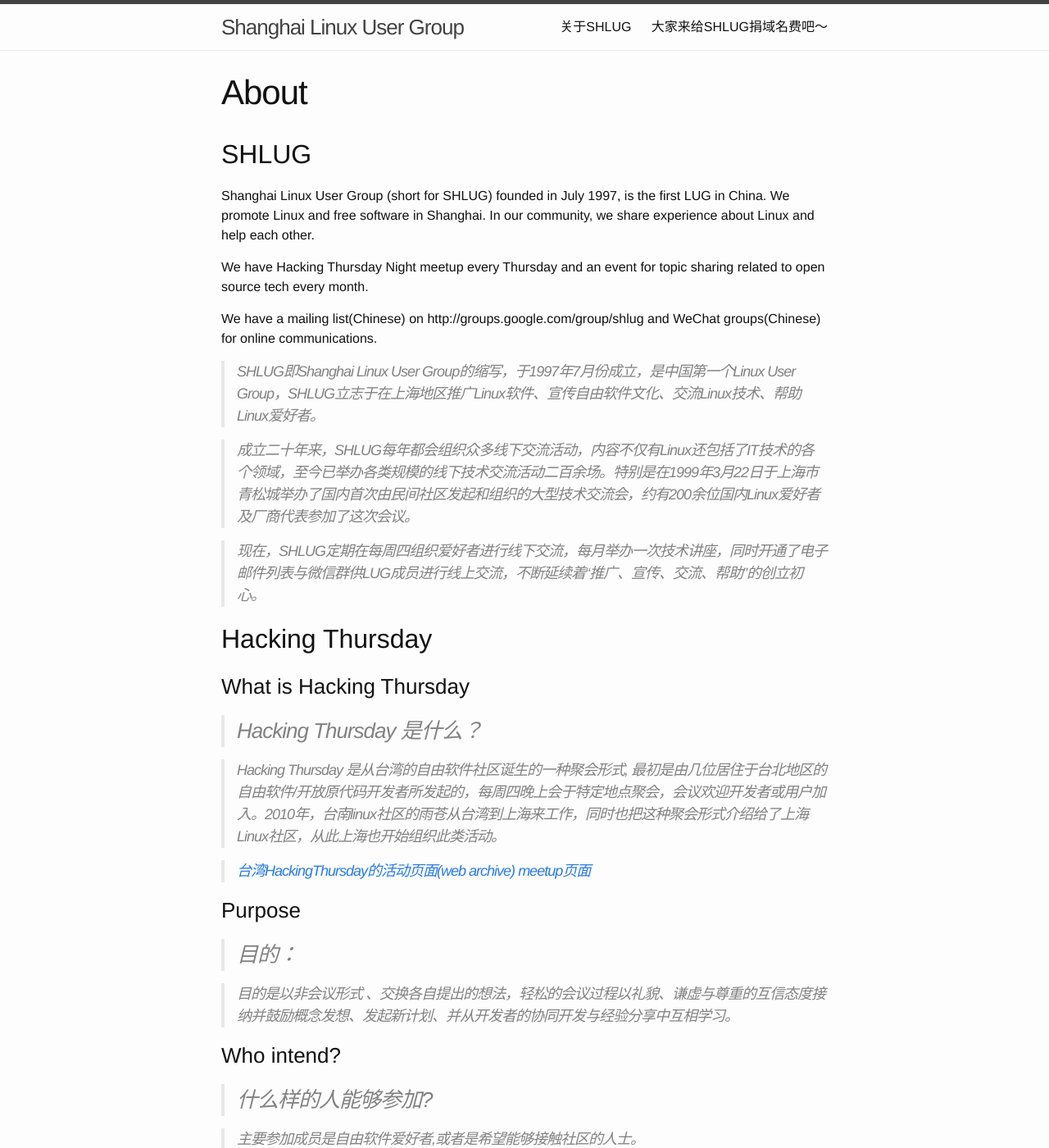
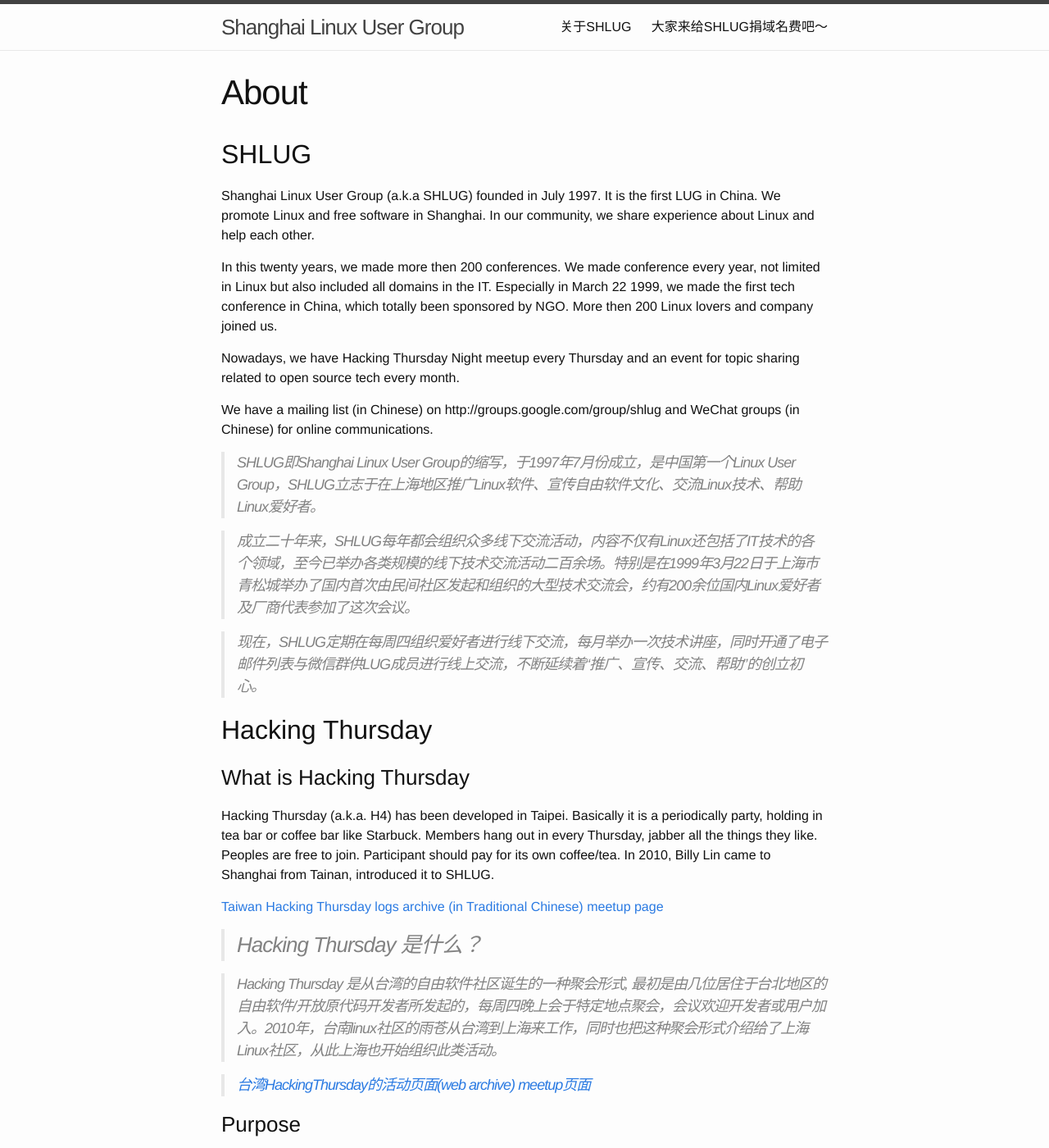
Before and after one commit to shanghailug/shanghailug.github.io, a Jekyll site: the page built from about.en.md, in a window 1280 px wide and 1400 px high. Shown: the whole window at 82% size. Built offline with Jekyll 4.4.1, drawn with Linux system fonts in a browser that asks for light colours; some of the changed text lies outside the part shown.

Commit message:
eng translation

```diff
--- a/about.en.md
+++ b/about.en.md
@@ -7,11 +7,13 @@
 
 ## SHLUG
 
-Shanghai Linux User Group (short for SHLUG) founded in July 1997, is the first LUG in China. We promote Linux and free software in Shanghai. In our community, we share experience about Linux and help each other.
+Shanghai Linux User Group (a.k.a SHLUG) founded in July 1997. It is the first LUG in China. We promote Linux and free software in Shanghai. In our community, we share experience about Linux and help each other.
 
-We have Hacking Thursday Night meetup every Thursday and an event for topic sharing related to open source tech every month.
+In this twenty years, we made more then 200 conferences. We made conference every year, not limited in Linux but also included all domains in the IT. Especially in March 22 1999, we made the first tech conference in China, which totally been sponsored by NGO. More then 200 Linux lovers and company joined us.
 
-We have a mailing list(Chinese) on http://groups.google.com/group/shlug and WeChat groups(Chinese) for online communications.
+Nowadays, we have Hacking Thursday Night meetup every Thursday and an event for topic sharing related to open source tech every month.
+
+We have a mailing list (in Chinese) on http://groups.google.com/group/shlug and WeChat groups (in Chinese) for online communications.
 
 > SHLUG即Shanghai Linux User Group的缩写，于1997年7月份成立，是中国第一个Linux User Group，SHLUG立志于在上海地区推广Linux软件、宣传自由软件文化、交流Linux技术、帮助Linux爱好者。
 
@@ -22,6 +24,11 @@
 ## Hacking Thursday
 
 ### What is Hacking Thursday
+
+Hacking Thursday (a.k.a. H4) has been developed in Taipei. Basically it is a periodically party, holding in tea bar or coffee bar like Starbuck. Members hang out in every Thursday, jabber all the things they like. Peoples are free to join. Participant should pay for its own coffee/tea. In 2010, Billy Lin came to Shanghai from Tainan, introduced it to SHLUG.
+
+[Taiwan Hacking Thursday logs archive (in Traditional Chinese)](https://web.archive.org/web/20150427043147/http://hack.ingday.org/) [meetup page](https://www.meetup.com/hackingthursday/)
+
 > ### Hacking Thursday 是什么？
 
 > Hacking Thursday 是从台湾的自由软件社区诞生的一种聚会形式, 最初是由几位居住于台北地区的自由软件/开放原代码开发者所发起的，每周四晚上会于特定地点聚会，会议欢迎开发者或用户加入。2010年，台南linux社区的雨苍从台湾到上海来工作，同时也把这种聚会形式介绍给了上海Linux社区，从此上海也开始组织此类活动。
@@ -33,15 +40,21 @@
 
 > 目的是以非会议形式 、交换各自提出的想法，轻松的会议过程以礼貌、谦虚与尊重的互信态度接纳并鼓励概念发想、发起新计划、并从开发者的协同开发与经验分享中互相学习。
 
+The purpose of H4, is to exchange your thoughts. It's not like a conference, which have topics and the schedule. H4 is a party. You can talk with anyone you like, discuss your ideas, start new projects, collaborate your works, share your experience and enjoy your life with politeness, humility and respect.
+
 ### Who intend?
 > ### 什么样的人能够参加?
 
 > 主要参加成员是自由软件爱好者,或者是希望能够接触社区的人士。
 
+Anyone. But regarding of our topics, we hope you will love open source software, or would like to keep in touch with our community.
+
 ### Flow
 > ### 聚会的组织流程：
 
 > 目前，每周二由聚会的组织者在SHLUG的邮件列表中会发布聚会计划，有兴趣参与人员可以按照邮件中的地址自行前往参加，聚会场地会有专门的标志识别。聚会没有任何条件限制或参加门槛，活动组织者也不会收取入场费用，但聚会中产生的餐饮费用自付，一般人均约20元－40元。
+
+Sponsors will publish plan in mail list every Tuesday. Feel free to join. We have a plastic brand in the place so you won't miss us. There have no limitation nor fee. But participant should pay for its own food/drink/beverage. It's about 20 to 40 CNY per capita.
 
 ### Content
 > ### 内容：
@@ -49,13 +62,21 @@
 > 交流系统工具 & 使用技巧
 > 八卦
 
+Anything.
+
+Discuss web, network, programming, system, system toolkit & skill, etc.
+
 ### Time
 > ### 时间：
 > 工作日的每周四晚上,一般19:00至22:00, 下班后前来即可。
 
+Every Thursday night, after work. Mostly 7 to 10 PM. Please check the plan before come. Sometime we will skip once because of some reason, like public holidays.
+
 ### Place
 > ### 地点：
 > 以市中心地铁沿线为主,方便所有人,具体地址请关注Maillist里的每周公告
+
+It's really hard to say. Mostly we will find a place in downtown. Perhaps beside subway station, so it will be easier for most of peoples. To confirm the details, please check the mail list. Feel free to ask if you have question.
 
 ## Monthly Meetup
 > ## 月度讲座Monthly Meetup
@@ -63,9 +84,13 @@
 ### Introduction
 > ### 活动介绍：
 
+Monthly meetup of SHLUG are open lecture of open source software. We will try to take 2-3 topics, and 20-50 participants. Each topic will have half hour to one and half hours. Lecturer share its experience and answer some questions. We call the topics/volunteers/donator monthly. Everyone interested in topic, please feel free to join. Even if you want to argue with the lecturer.
+
 > SHLUG的月度讲座活动是以讲解中高难度为主的小组授课式聚会。每次活动参加人数通常为20－50人左右，一般设计2－3个技术主题，每个主题讨论时间通常为半个小时至一个半小时之间。主讲人通常为在该主题领域内有较丰富经验的社区成员担任。每次月度讲座的主题会在当月的1日在shlug邮件列表中征集，由社区成员自荐上台讲授，并欢迎参与人员与其进行积极讨论。
 
 ### Time
 > ### 时间：
 
 > 每月的第三个周五晚上或第三个周六日下午（具体时间由当月活动公告确定）
+
+The third Friday night or Saturday afternoon. Please check the mail list for details.
```
